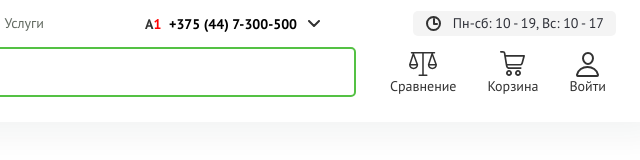
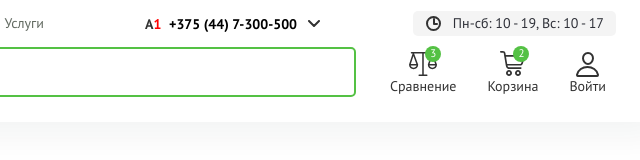
Before and after one commit to SeGeGha/zeon, a plain HTML site: page index.html in a window 1280 px wide. Shown: the top 160 px of the page, 614-1254 px from the left. Drawn offline with nearby package versions, Linux system fonts and the light colour scheme.

Commit message:
add counter component

```diff
--- a/index.html
+++ b/index.html
@@ -157,11 +157,15 @@
                         </div>
                     </div>
                     <a href="/compare.php?id=" class="panel-compare" target="_blank">
-                        <i class="icon icon--scales"></i>
+                        <i class="icon icon--scales">
+                            <span class="counter" data-count="3">3</span>
+                        </i>
                         <span class="hidden-xs hidden-sm">Сравнение</span>
                     </a>
                     <a href="/cart.php?id=" class="panel-cart">
-                        <i class="icon icon--basket"></i>
+                        <i class="icon icon--basket">
+                            <span class="counter" data-count="2">2</span>
+                        </i>
                         <span class="hidden-xs hidden-sm">Корзина</span>
                     </a>
                     <a href="#dialog_login" class="panel-login hidden-xs hidden-sm">
--- a/src/css/index.css
+++ b/src/css/index.css
@@ -84,6 +84,26 @@ ul {
     width: 100%;
     background-color: #FFFFFF;
     box-shadow: 0 17px 33px -2px rgba(28, 39, 49, 0.05);
+}
+
+.counter {
+    position: absolute;
+    top: 0;
+    right: 0;
+    display: inline-flex;
+    align-items: center;
+    justify-content: center;
+    width: 16px;
+    height: 16px;
+    font-size: 11px;
+    font-style: normal;
+    background-color: #54C144;
+    color: #fff;
+    border-radius: 50%;
+}
+
+.counter[data-count="0"] {
+    display: none;
 }
 
 #header.fixed {
@@ -418,8 +438,14 @@ ul {
     }
 }
 
+#header .icon > .counter {
+    top: -4px;
+    right: -4px;
+}
+
 /* ICONS */
 .icon {
+    position: relative;
     display: inline-flex;
     background-position: center;
     background-repeat: no-repeat;
```
